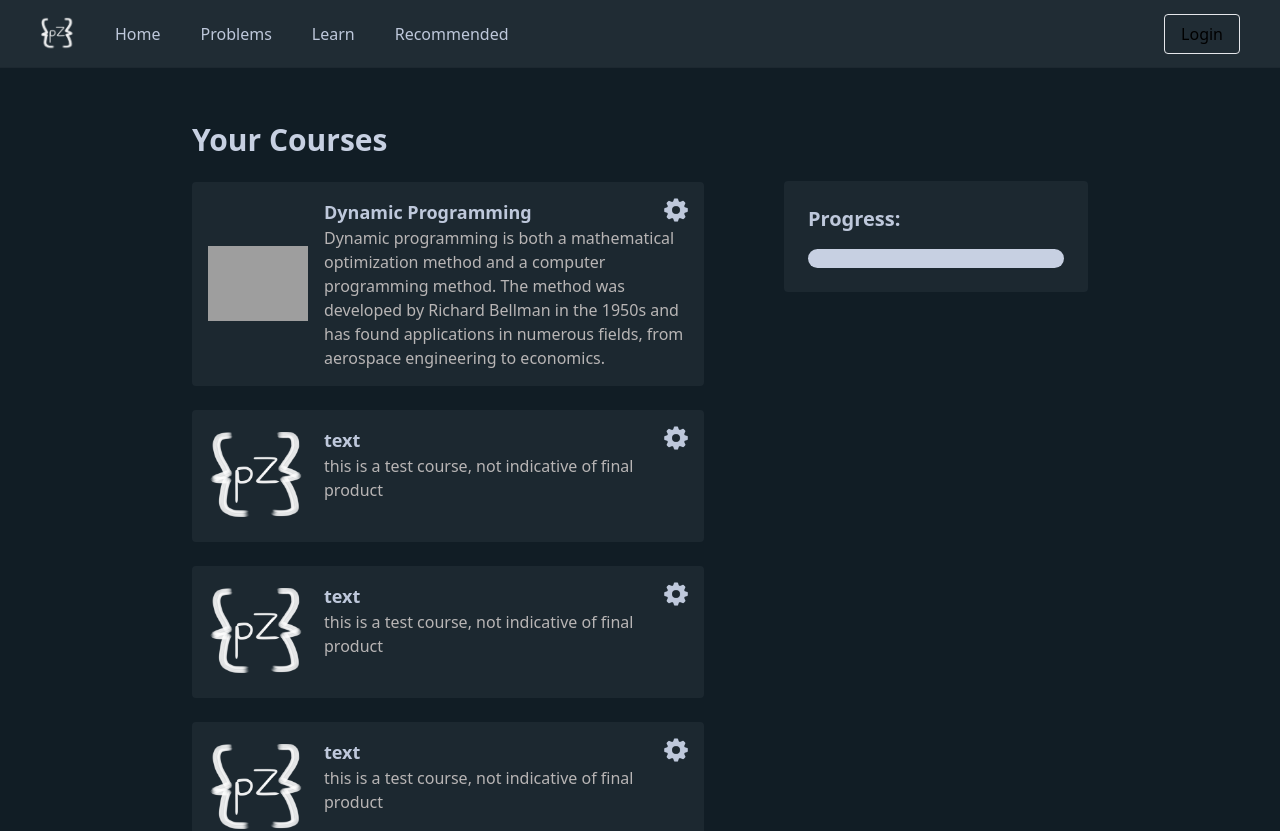
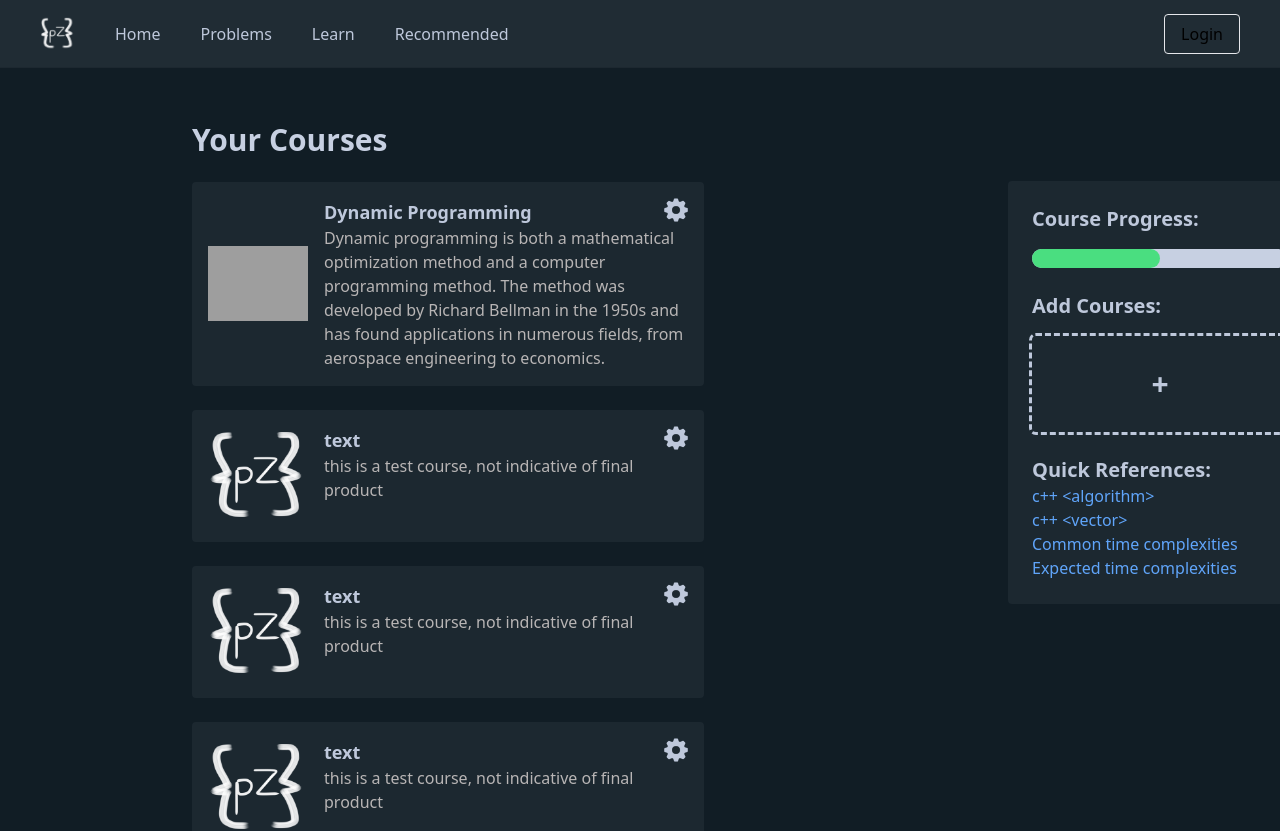
Before and after one commit to sireButItsUnique/pzoj, a Next.js app in the folder client/: page /learn in a window 1280 px wide. Shown: the top 831 px of the page. Built offline with nearby package versions, Linux system fonts and the light colour scheme; grey boxes are pictures that could not be loaded.

Commit message:
fixed + implemented course panel

```diff
--- a/client/src/components/CoursePanel.jsx
+++ b/client/src/components/CoursePanel.jsx
@@ -1,11 +1,34 @@
+import { useState } from "react";
+import Link from "next/link";
+
 const CoursePanel = () => {
+    const [links, setLinks] = useState([
+        {link:"https://www.geeksforgeeks.org/c-magicians-stl-algorithms/", text:"c++ <algorithm>"},
+        {link:"https://www.geeksforgeeks.org/vector-in-cpp-stl/", text:"c++ <vector>"},
+        {link:"https://www.bigocheatsheet.com/", text:"Common time complexities"},
+        {link:"https://codeforces.com/blog/entry/21344", text:"Expected time complexities"},
+    ]);
+
 	return (
-		<div className="bg-dark-1 rounded fixed top-[11.3rem] right-[12rem] px-[1.5rem] py-[1.5rem]">
+		<div className="bg-dark-1 rounded fixed top-[11.3rem] left-[63rem] px-[1.5rem] py-[1.5rem]">
 			<div>
-				<p1 className="text-grey-1 text-xl font-semibold">Progress:</p1>
-				<div className="z-1 rounded-xl bg-grey-2 mt-[1rem] px-[8rem] py-[0.6rem]">
-                    <div className="bg-grey-0 px-[100%] py-[100%] z-2" />
+				<p1 className="text-grey-1 text-xl font-semibold">Course Progress:</p1>
+				<div className="z-1 rounded-xl bg-grey-2 mt-[1rem] mb-[1.5rem] h-[1.2rem] w-[16rem] border-none">
+                    <div className="rounded-xl bg-green-400 h-[1.2rem] w-[50%]" />
                 </div>
+                <p1 className="text-grey-1 text-xl font-semibold">Add Courses:</p1> <br/>
+                <button className="bg-transparent outline-grey-1 outline-dashed text-grey-1 text-3xl font-extrabold rounded mt-[1rem] mb-[1.5rem] w-[16rem] h-[6rem] transition ease-in-out duration-[800ms] hover:bg-dark-0">+</button> <br />
+                <p1 className="text-grey-1 text-xl font-semibold">Quick References:</p1>
+                <div className="">
+                    {links.map((link, idx) => <>
+                        <Link rel="noopener noreferrer" target="_blank" href={link.link} key={idx} className="text-blue-400 hover:underline hover:text-blue-500 transition ease-in-out duration-[800ms]">
+                            {link.text}
+                        </Link>
+                        <br/>
+                        </>
+                    )}
+                </div>
+
 			</div>
 		</div>
 	);
```
